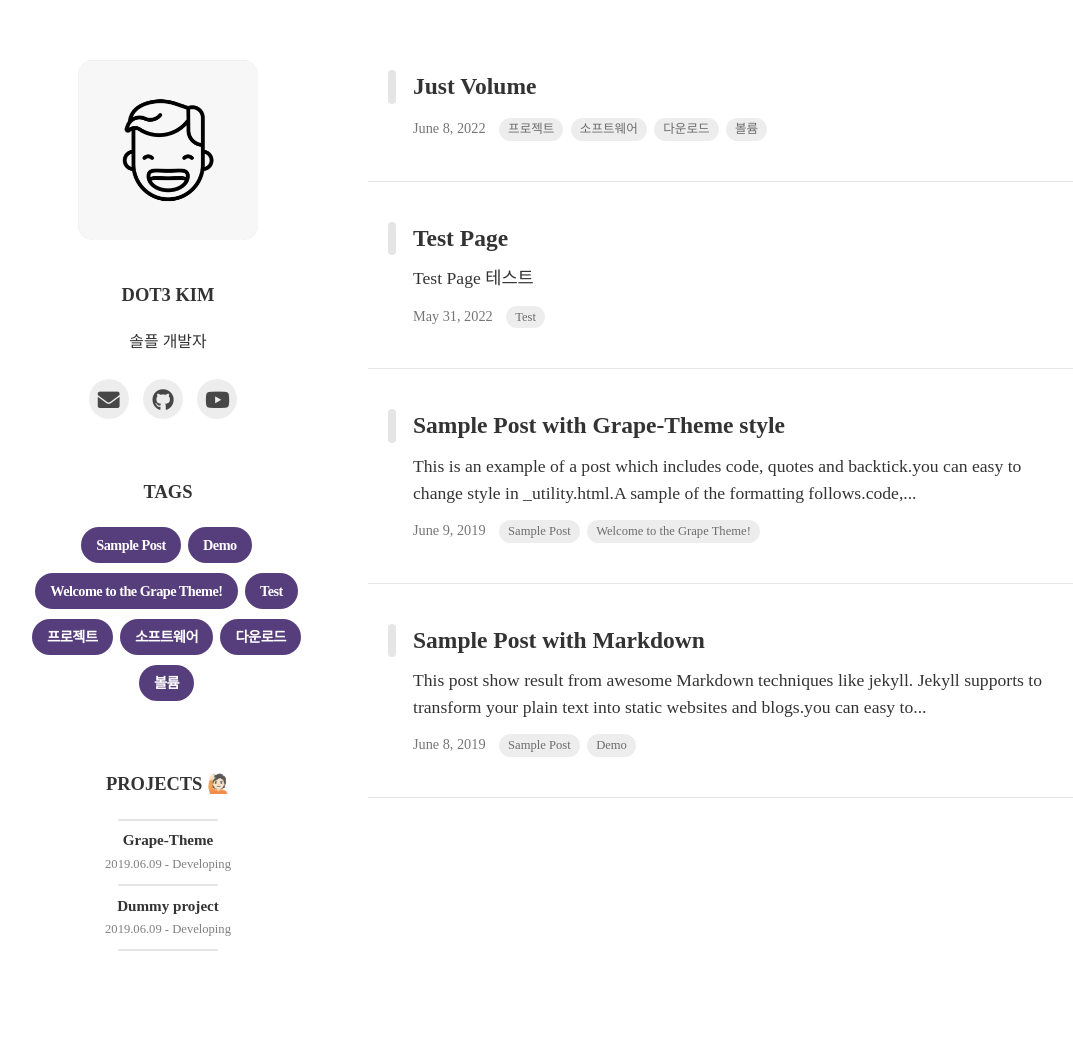
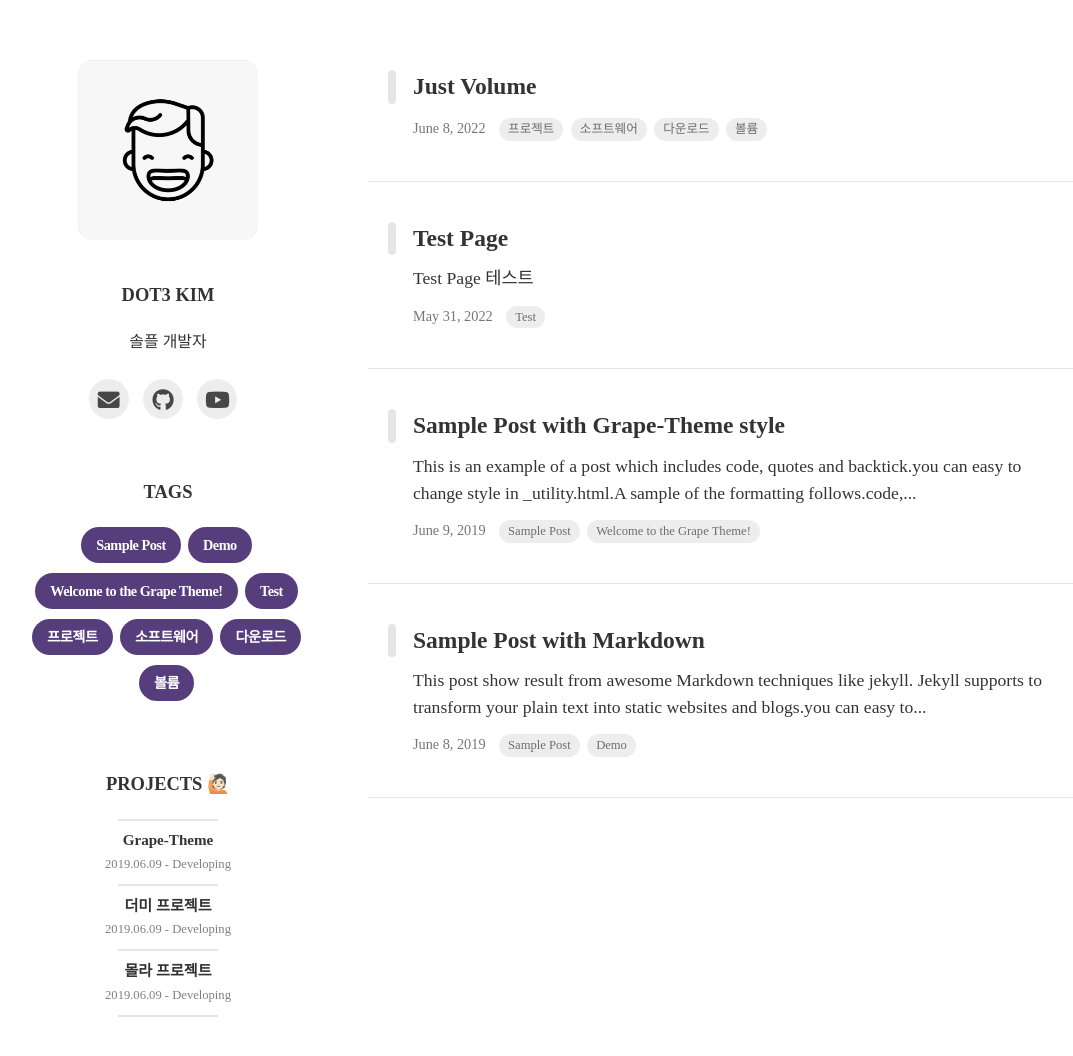
Before and after one commit to Dot3Kim/dot3kim.github.io, a Jekyll site: the page built from index.html, in a window 1280 px wide. Shown: the whole page, without its empty margins (102-1175 px from the left). Built offline with Jekyll 4.4.1, drawn with Linux system fonts in a browser that asks for light colours; nearby versions of some CDN libraries; some web fonts are replaced; the list of posts is cut into pages by our own code; before the commit the page ends 990 px from its top, so only the background shows below that.

Commit message:
Update projects.yml

```diff
--- a/_data/projects.yml
+++ b/_data/projects.yml
@@ -33,6 +33,16 @@
     url :  # Full URL
     image : # path: assets/project/
     date : 2019.06.09 - Developing
-    title : Dummy project
+    title : 더미 프로젝트
     summary : This is Dummy
     description :
+
+- project :
+    print : True # If 'False' is selected, it will not be displayed in 'home.html > aside > .proj-content'.
+    modal : True # If 'True' is selected, modal can open in 'portfolio.html'.
+    url :  # Full URL
+    image : # path: assets/project/
+    date : 2019.06.09 - Developing
+    title : 몰라 프로젝트
+    summary : This is Dummy
+    description :
```
